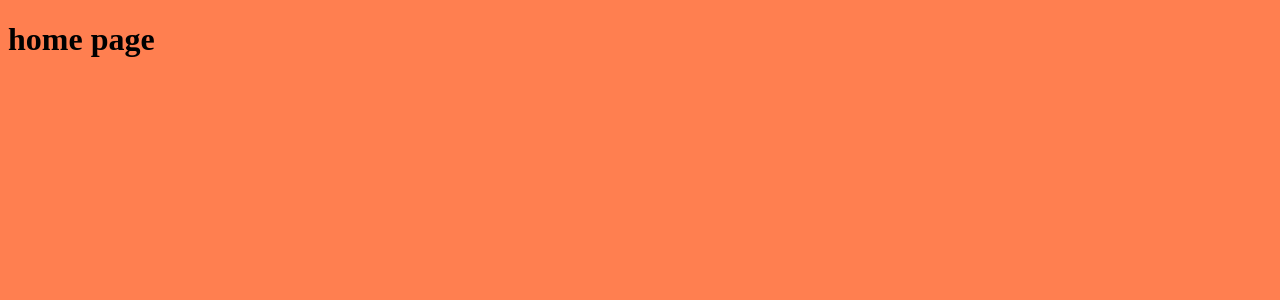
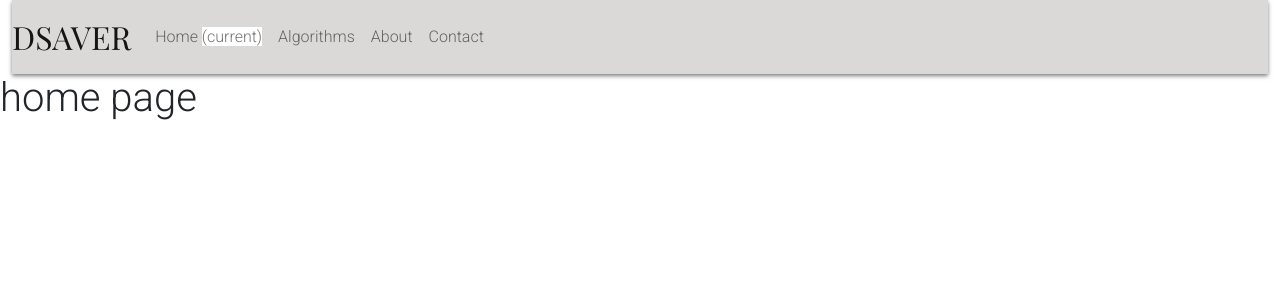
Before and after one commit to Anshul-Miglani-17/DSAVER, a React (Create React App) app: page / in a window 1280 px wide. Shown: the top 300 px of the page. Built offline with nearby package versions, Linux system fonts and the light colour scheme.

Commit message:
Updtd AM 30sept

```diff
--- a/src/App.jsx
+++ b/src/App.jsx
@@ -1,14 +1,18 @@
 import React from "react";
+import "../node_modules/bootstrap/dist/css/bootstrap.min.css";
+import "../node_modules/bootstrap/dist/js/bootstrap.bundle";
 import "./index.css";
 import Home from "./Home";
 import { Switch, Route, Redirect } from "react-router-dom";
 import Algorithms from "./Algorithms";
 import Contact from "./Contact";
 import About from "./About";
+import Navbar from "./Navbar";
 
 const App = () => {
   return (
     <>
+      <Navbar />
       <Switch>
         <Route exact path="/" component={Home}></Route>
         <Route exact path="/home" component={Home}></Route>
--- /dev/null
+++ b/src/Navbar.jsx
@@ -0,0 +1,78 @@
+import React from "react";
+import "./index.css";
+import { NavLink } from "react-router-dom";
+
+const Navbar = () => {
+  return (
+    <>
+      <div className="container-fluid nav_bg">
+        <div className="row pl-3 pr-3">
+          <div className="col-12 mx-auto">
+            <nav className="navbar navbar-expand-lg navbar-light ">
+              <NavLink className="navbar_brand navbar-brand pl-4" to="">
+                DSAVER
+              </NavLink>
+              <button
+                className=" navbar-toggler"
+                type="button"
+                data-toggle="collapse"
+                data-target="#navbarSupportedContent"
+                aria-controls="navbarSupportedContent"
+                aria-expanded="false"
+                aria-label="Toggle navigation"
+              >
+                <span className="navbar-toggler-icon"></span>
+              </button>
+
+              <div
+                className="collapse navbar-collapse"
+                id="navbarSupportedContent"
+              >
+                <ul className="main navbar-nav ml-auto pr-4">
+                  <li className="nav-item active">
+                    <NavLink
+                      activeClassName="active_menu"
+                      className="nav-link"
+                      to="/home"
+                    >
+                      Home <span className="sr-only">(current)</span>
+                    </NavLink>
+                  </li>
+                  <li className="nav-item">
+                    <NavLink
+                      activeClassName="active_menu"
+                      className="nav-link"
+                      to="/algorithms"
+                    >
+                      Algorithms
+                    </NavLink>
+                  </li>
+                  <li className="nav-item">
+                    <NavLink
+                      activeClassName="active_menu"
+                      className="nav-link"
+                      to="/about"
+                    >
+                      About
+                    </NavLink>
+                  </li>
+                  <li className="nav-item">
+                    <NavLink
+                      activeClassName="active_menu"
+                      className="nav-link"
+                      to="/contact"
+                    >
+                      Contact
+                    </NavLink>
+                  </li>
+                </ul>
+              </div>
+            </nav>
+          </div>
+        </div>
+      </div>
+    </>
+  );
+};
+
+export default Navbar;
--- a/src/index.css
+++ b/src/index.css
@@ -1,3 +1,41 @@
+@import url("https://fonts.googleapis.com/css2?family=Playfair+Display&family=Roboto:wght@300&display=swap");
+
 * {
-  background-color: coral;
+  margin: 0;
+  padding: 0;
+  box-sizing: border-box;
+  background-color: #fff;
+  font-family: "Roboto", sans-serif;
 }
+
+.navbar {
+  box-shadow: 0 2px 4px 0 rgba(0, 0, 0, 0.5);
+  background-color: rgb(219, 216, 216) !important;
+}
+.collapse {
+  background-color: rgb(219, 216, 216) !important;
+}
+.main {
+  background-color: rgb(219, 216, 216) !important;
+}
+.navbar_brand {
+  font-size: 2rem !important;
+  font-family: "Playfair Display", serif;
+  background-color: rgb(219, 216, 216) !important;
+}
+
+.active_menu {
+  font-weight: bold;
+  border-bottom: 1px solid black;
+}
+.nav-link {
+  background-color: rgb(219, 216, 216) !important;
+}
+
+.nav-link:hover {
+  color: red !important;
+}
+
+.navbar_brand:hover {
+  font-weight: bolder;
+}
```
